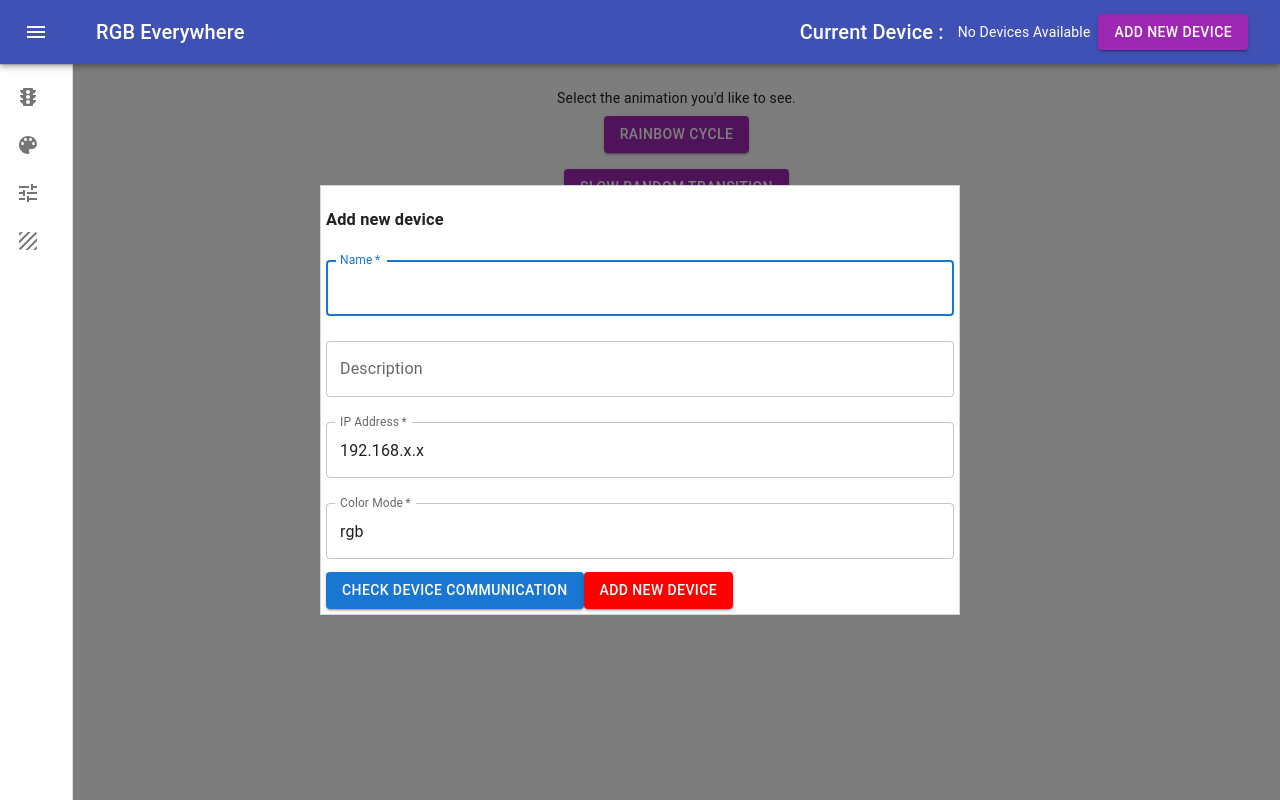
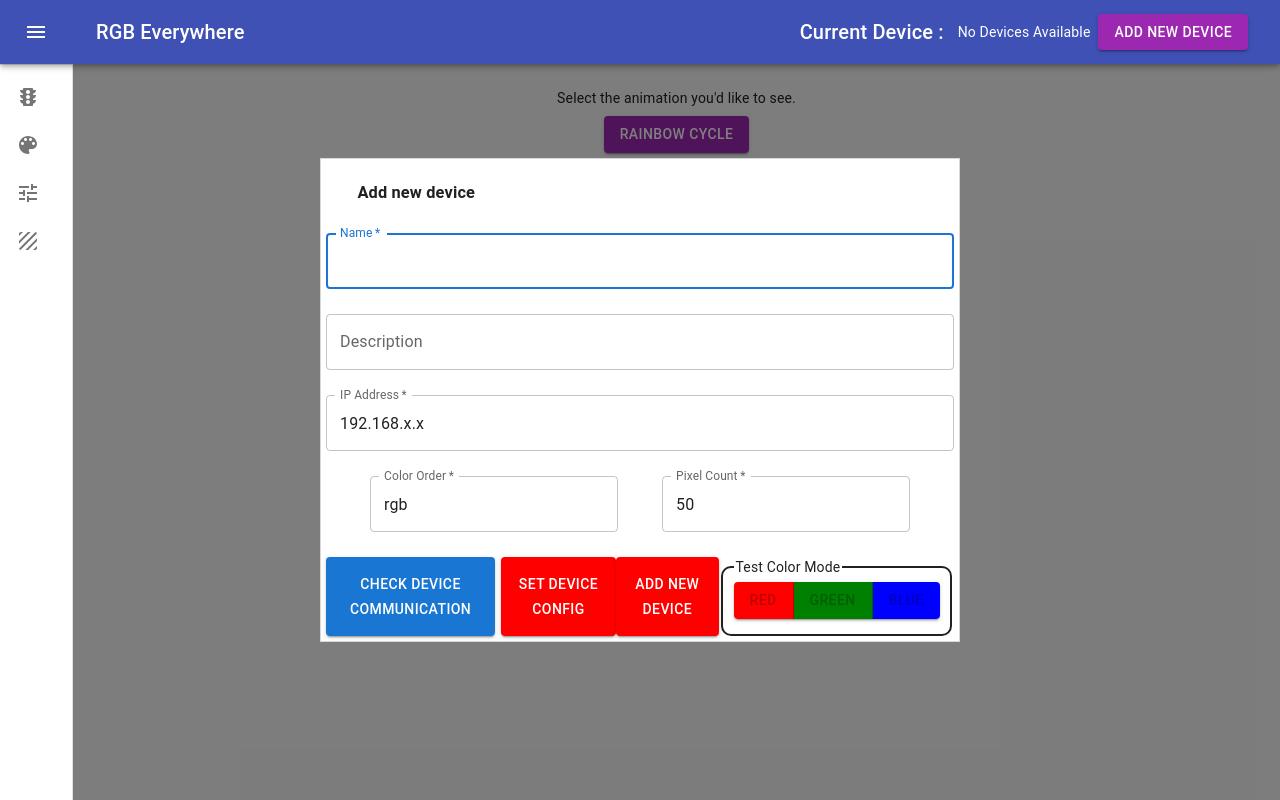
Before and after one commit to sagacious-solutions/rgb-everywhere-web-interface, a React (Create React App) app: page / in a window 1280 px wide. Both pictures are taken after a click on the button "ADD NEW DEVICE". Built offline with nearby package versions, Linux system fonts and the light colour scheme; no server answers.

Commit message:
Basic Layout done

```diff
--- a/src/pages/SetSolidPreset.js
+++ b/src/pages/SetSolidPreset.js
@@ -43,14 +43,14 @@ const buttonDetails = [
         colorName: "red",
     },
     {
+        backgroundColor: "Green",
+        buttonText: "Green",
+        colorName: "green",
+    },
+    {
         backgroundColor: "Blue",
         buttonText: "Blue",
         colorName: "blue",
-    },
-    {
-        backgroundColor: "Green",
-        buttonText: "Green",
-        colorName: "green",
     },
     {
         backgroundColor: "rgb(50, 26, 94)",
--- a/src/pages/components/AddNewDevicePopup.js
+++ b/src/pages/components/AddNewDevicePopup.js
@@ -3,6 +3,8 @@ import TextField from "@mui/material/TextField";
 import Popup from "reactjs-popup";
 import BasicButton from "./BasicButton";
 import useServerCommunication from "../../serverCommunication";
+import { Box } from "@mui/system";
+import RGBTestButtonGroup from "./RGBTestButtonGroup";
 
 function isRgbValueValid(value) {
     const validRGBValues = ["rgb"];
@@ -10,12 +12,14 @@ function isRgbValueValid(value) {
 }
 
 export default function AddNewDevicePopup(props) {
-    const { sayHello, postNewDevice } = useServerCommunication();
+    const { sayHello, postNewDevice, postDeviceConfig, postColorRequest } =
+        useServerCommunication();
     const [state, setState] = useState({
         name: "",
         description: "",
         ip_address: "192.168.x.x",
         color_mode: "rgb",
+        pixel_count: 50,
         rgbValid: true,
         canConnect: false,
     });
@@ -34,7 +38,7 @@ export default function AddNewDevicePopup(props) {
     return (
         <Popup open={props.open} defaultOpen={false}>
             <div>
-                <h3>Add new device</h3>
+                <h3 style={{ marginLeft: "5%" }}>Add new device</h3>
                 <div style={fieldGroupStyle}>
                     <TextField
                         style={defaultFieldStyle}
@@ -75,23 +79,46 @@ export default function AddNewDevicePopup(props) {
                             });
                         }}
                     />
+                    <div
+                        style={{
+                            display: "flex",
+                            justifyContent: "space-evenly",
+                        }}
+                    >
                         <TextField
                             style={defaultFieldStyle}
                             required
-                        id="deviceIP"
-                        label="Color Mode"
+                            id="colorMode"
+                            label="Color Order"
                             value={state.color_mode}
                             color={state.rgbValid ? null : "warning"}
                             onChange={(event) => {
                                 setState({
                                     ...state,
                                     color_mode: event.target.value,
-                                rgbValid: isRgbValueValid(event.target.value),
+                                    rgbValid: isRgbValueValid(
+                                        event.target.value
+                                    ),
                                 });
                             }}
                         />
+                        <TextField
+                            style={defaultFieldStyle}
+                            required
+                            id="pixelCount"
+                            label="Pixel Count"
+                            value={state.pixel_count}
+                            onChange={(event) => {
+                                setState({
+                                    ...state,
+                                    pixel_count: event.target.value,
+                                });
+                            }}
+                        />
+                        {/* <Box sx={{ flexGrow: 0.1 }} /> */}
                     </div>
-                <div style={{ display: "flex" }}>
+                </div>
+                <div style={{ display: "flex", marginTop: "2%" }}>
                     <BasicButton
                         buttonText="Check Device Communication"
                         style={{
@@ -105,6 +132,29 @@ export default function AddNewDevicePopup(props) {
                                 .catch((err) => console.log(err));
                         }}
                     />
+                    <BasicButton
+                        buttonText="Set device config"
+                        disabled={true}
+                        style={{
+                            background: state.canConnect ? "blue" : "red",
+                            marginLeft: "1%",
+                        }}
+                        onClick={() => {
+                            if (state.canConnect)
+                                postDeviceConfig(
+                                    state.ip_address,
+                                    state.color_mode,
+                                    state.pixel_count
+                                )
+                                    .then((res) => {
+                                        console.log(res);
+                                    })
+                                    .catch((res) => {
+                                        console.log(res);
+                                    });
+                        }}
+                    />
+                    <Box sx={{ flexGrow: 1 }} />
                     <BasicButton
                         buttonText="Add New Device"
                         disabled={true}
@@ -125,6 +175,11 @@ export default function AddNewDevicePopup(props) {
                                     .catch(() => {});
                         }}
                     />
+                    <RGBTestButtonGroup
+                        postColorRequest={postColorRequest}
+                        ip_address={state.ip_address}
+                        disabled={state.canConnect}
+                    />
                 </div>
             </div>
         </Popup>
--- /dev/null
+++ b/src/pages/components/RGBTestButtonGroup.js
@@ -0,0 +1,64 @@
+// import BasicButton from "./BasicButton";
+import * as React from "react";
+import Button from "@mui/material/Button";
+import ButtonGroup from "@mui/material/ButtonGroup";
+import useServerCommunication from "../../serverCommunication";
+
+export default function RGBTestButtonGroup(props) {
+    const { postColorRequest } = useServerCommunication();
+
+    return (
+        <fieldset
+            style={{
+                display: "flex",
+                flexDirection: "column",
+                justifyContent: "center",
+                border: "2px solid",
+                borderRadius: "10px",
+            }}
+        >
+            <legend>Test Color Mode</legend>
+            <ButtonGroup style={{ marginBottom: "3%" }} variant="contained">
+                <Button
+                    disabled={!props.disabled}
+                    style={{
+                        background: "red",
+                    }}
+                    onClick={() => {
+                        postColorRequest([255, 0, 0], props.ip_address)
+                            .then(() => {})
+                            .catch(() => {});
+                    }}
+                >
+                    Red
+                </Button>
+                <Button
+                    disabled={!props.disabled}
+                    style={{
+                        background: "green",
+                    }}
+                    onClick={() => {
+                        postColorRequest([0, 255, 0], props.ip_address)
+                            .then(() => {})
+                            .catch(() => {});
+                    }}
+                >
+                    Green
+                </Button>
+                <Button
+                    disabled={!props.disabled}
+                    style={{
+                        background: "blue",
+                    }}
+                    onClick={() => {
+                        postColorRequest([0, 0, 255], props.ip_address)
+                            .then(() => {})
+                            .catch(() => {});
+                    }}
+                >
+                    Blue
+                </Button>
+            </ButtonGroup>
+        </fieldset>
+    );
+}
--- a/src/serverCommunication.js
+++ b/src/serverCommunication.js
@@ -13,6 +13,12 @@ export default function useServerCommunication() {
     function postNewDevice(device) {
         return axios.post(DB_URL + "/putNewDevice/", { device });
     }
+    function postDeviceConfig(ip, color_mode, led_count) {
+        return axios.post("http://" + ip + ":5000/configDevice/", {
+            color_mode: color_mode,
+            led_count: led_count,
+        });
+    }
 
     function postSetSolidPreset(color, device) {
         axios
@@ -25,7 +31,7 @@ export default function useServerCommunication() {
     }
 
     function postColorRequest(color, device) {
-        axios
+        return axios
             .post(`http://${device}:5000/setRgbColor/`, {
                 color: color,
             })
@@ -71,5 +77,6 @@ export default function useServerCommunication() {
         getDeviceList,
         postNewDevice,
         sayHello,
+        postDeviceConfig,
     };
 }
```
Lines whose indentation alone changed are shown as unchanged.
